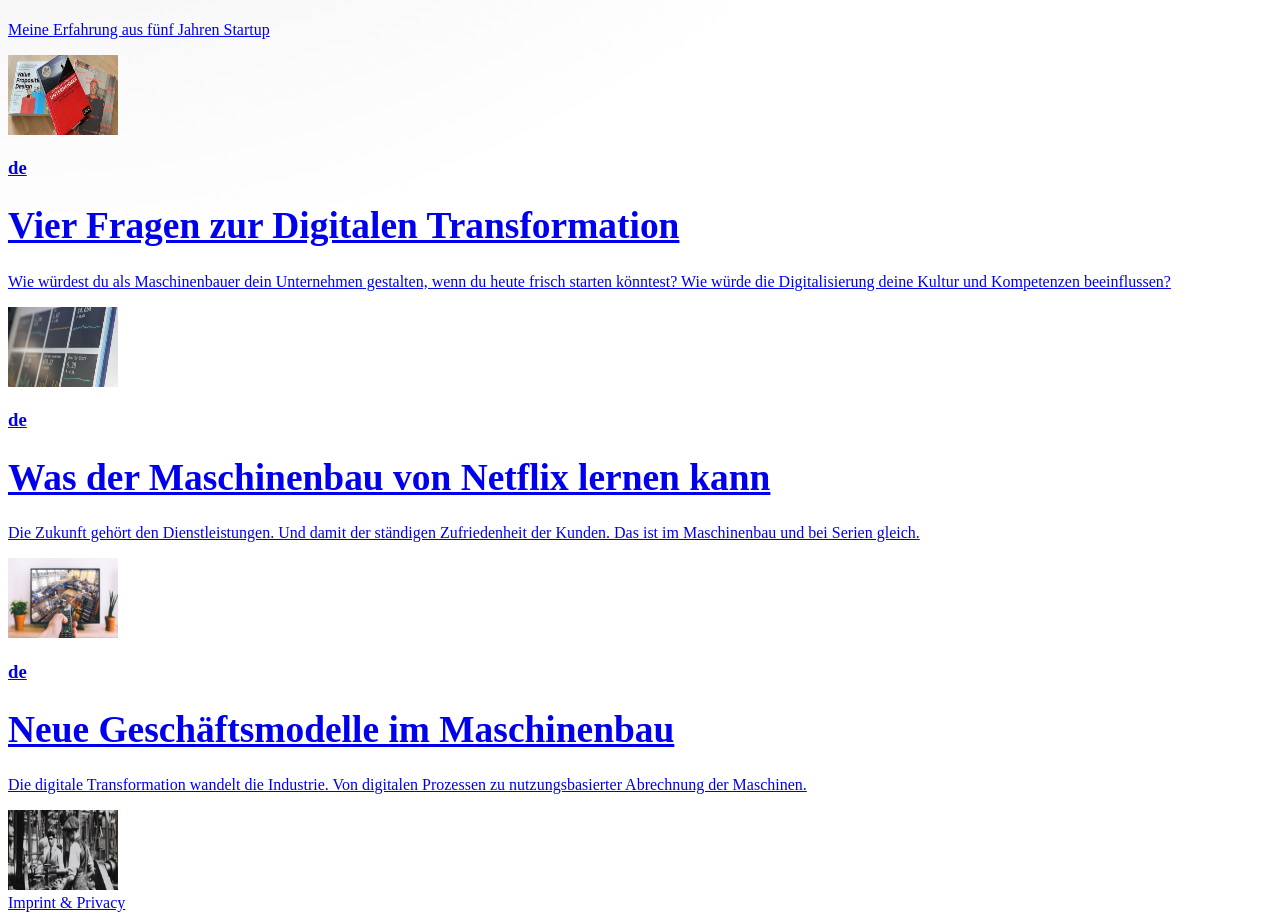
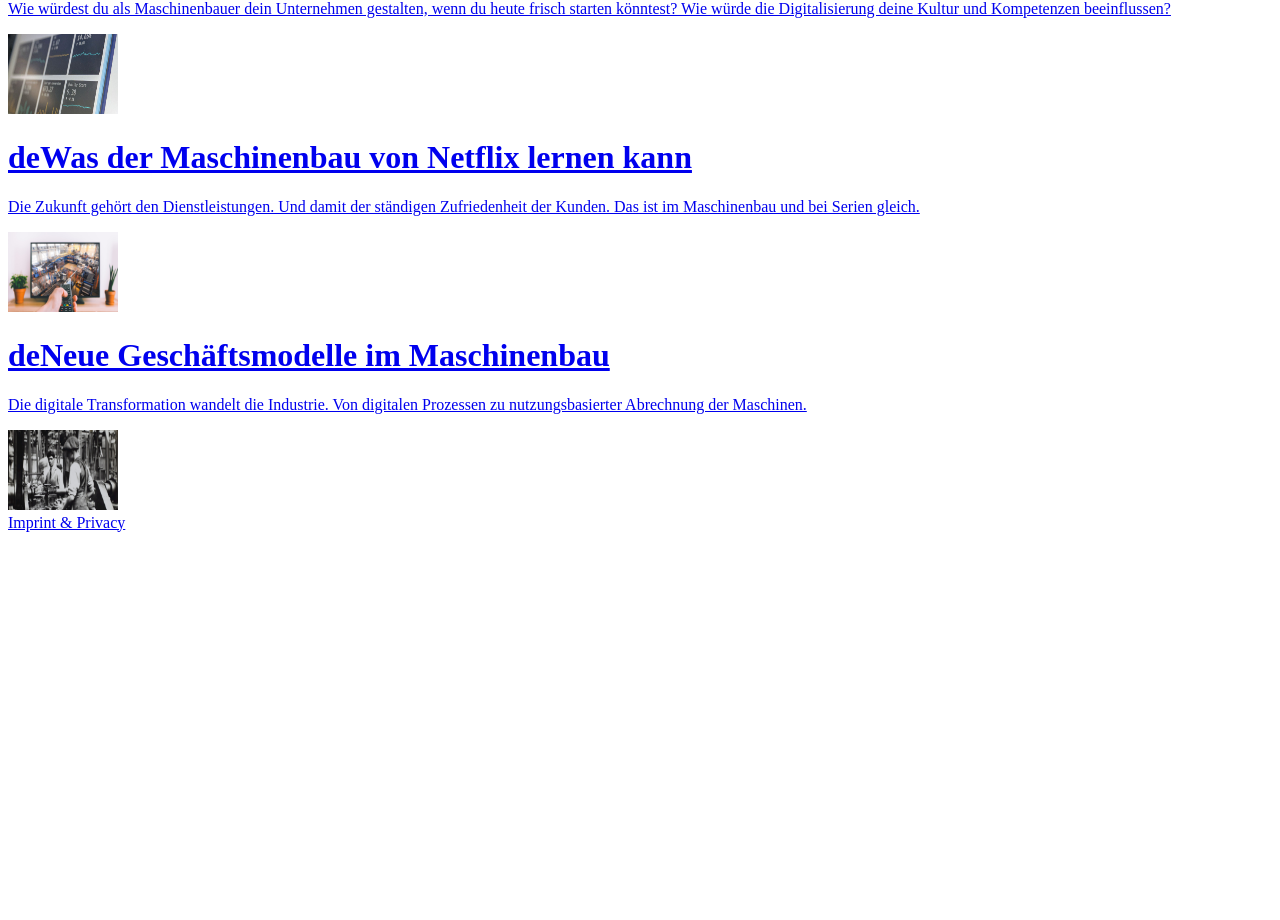
Before and after one commit to philippreiner/website, a Next.js app: page /blog in a window 1280 px wide. Shown: the part 975-1895 px from the top of the page. After the commit the page ends 1515 px from the top, so only its background shows below. Built offline with nearby package versions, Linux system fonts and the light colour scheme.

Commit message:
Font and CSS Improvements

```diff
--- a/components/atoms.js
+++ b/components/atoms.js
@@ -31,7 +31,7 @@ export function InlineHeading({ children }) {
 }
 export function Heading({ children }) {
   return (
-    <h1 className={`inline-block text-xl sm:text-2xl md:text-4xl lg:text-5xl font-heading bg-clip-text text-transparent ${gradient} ${gradient_dark_alt}`}>
+    <h1 className={`inline-block text-2xl sm:text-3xl md:text-5xl font-heading bg-clip-text text-transparent ${gradient} ${gradient_dark_alt}`}>
       {children}
     </h1>
   );
--- a/components/blog.js
+++ b/components/blog.js
@@ -11,14 +11,14 @@ export function Blogpost({ title, id, image, desc, language }) {
       <NextLink href={url}>
         <a className="flex items-center">
           <div className="flex-grow">
-            <h3 class="font-bold">
-              {language == 'de' &&
-                <LanguagePill label="de"/>
-              }
+            <span class="font-bold">
               <InlineHeading>
+                {language == 'de' &&
+                  <LanguagePill label="de"/>
+                }
                 {title}
               </InlineHeading>
-            </h3>
+            </span>
             <p>
               {desc}
             </p>
--- a/components/layout.js
+++ b/components/layout.js
@@ -5,7 +5,6 @@ import { Homelink } from "@components/atoms"
 
 
 const name = "Philipp Reiner";
-const isBrowser = typeof window !== "undefined";
 export const siteTitle = "Philipp Reiner";
 
 export default function Layout({ children }) {
@@ -14,15 +13,16 @@ export default function Layout({ children }) {
   return (
     <div>
       <Head>
-        <title>Philipp Reiner</title>
+        <title>{name}</title>
         <link rel="icon" href="/favicon.ico" />
 
-        <meta property="og:title" content="Philipp Reiner"/>
-        <meta name="author" content="Philipp Reiner"/>
+        <meta property="og:title" content={name}/>
+        <meta name="author" content={name}/>
       </Head>
 
       {children}
-      <div className="text-center text-sm py-4 md:py-8">
+
+      <div className="text-center text-sm py-4 md:py-8 mb-4">
         <NextLink href="/impressum">
           <a class="text-gray-500 hover:underline">Imprint & Privacy</a>
         </NextLink>
--- a/styles/globals.css
+++ b/styles/globals.css
@@ -3,9 +3,10 @@
   font-family: 'Barlow';
   font-style: normal;
   font-weight: 900;
+  font-display: swap;
   src: local(''),
-       url('/static/fonts/barlow-v5-latin-900.woff2') format('woff2'), /* Chrome 26+, Opera 23+, Firefox 39+ */
-       url('/static/fonts/barlow-v5-latin-900.woff') format('woff'); /* Chrome 6+, Firefox 3.6+, IE 9+, Safari 5.1+ */
+       url('/static/fonts/barlow-v5-latin-900.woff2') format('woff2'),
+       url('/static/fonts/barlow-v5-latin-900.woff') format('woff');
 }
 a {
   cursor: pointer;
```
Also changed, not shown: public/static/fonts/barlow-v5-latin-900.woff2, public/static/fonts/oldbarlow-v5-latin-900.woff2 (added).
